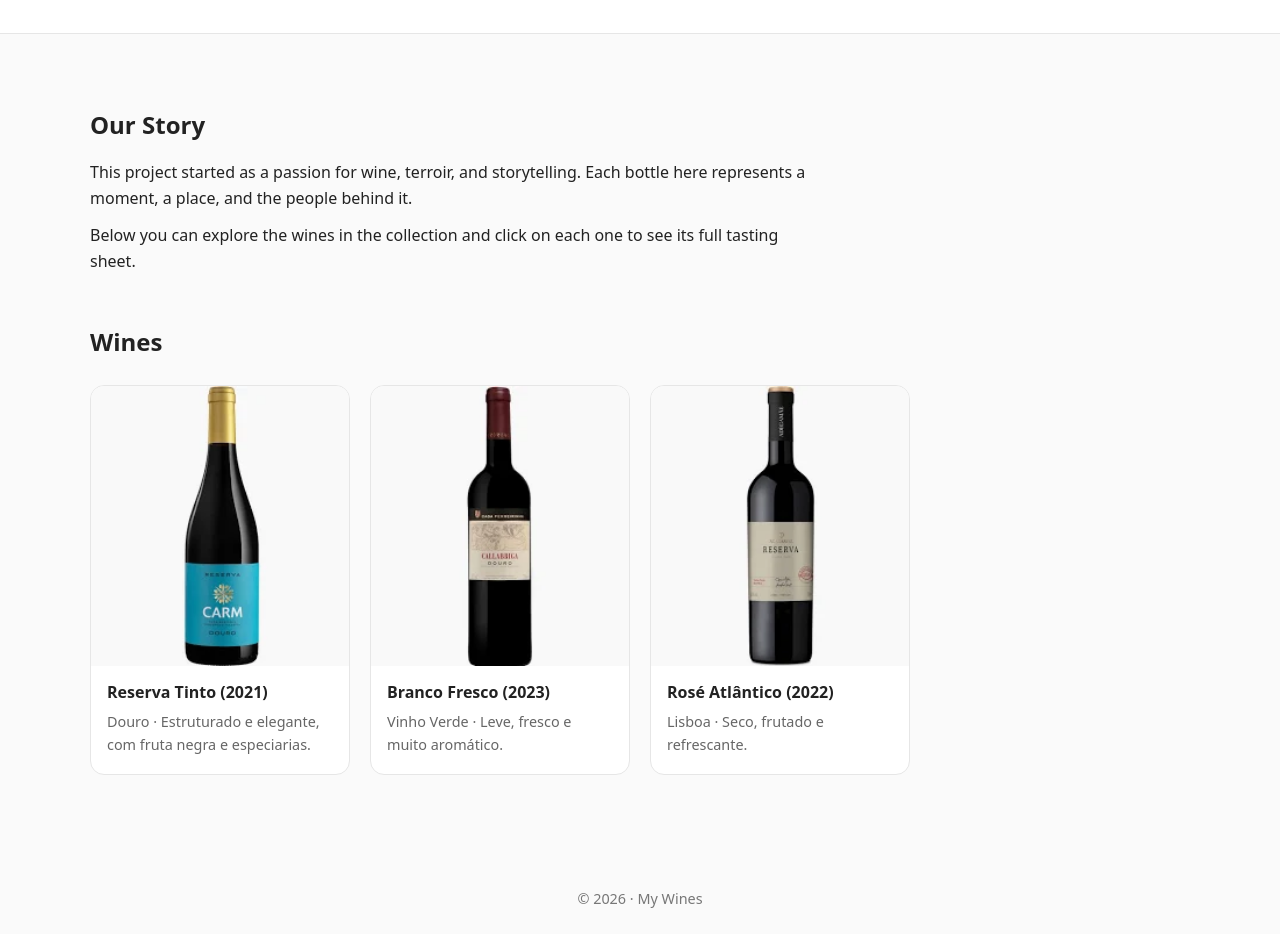
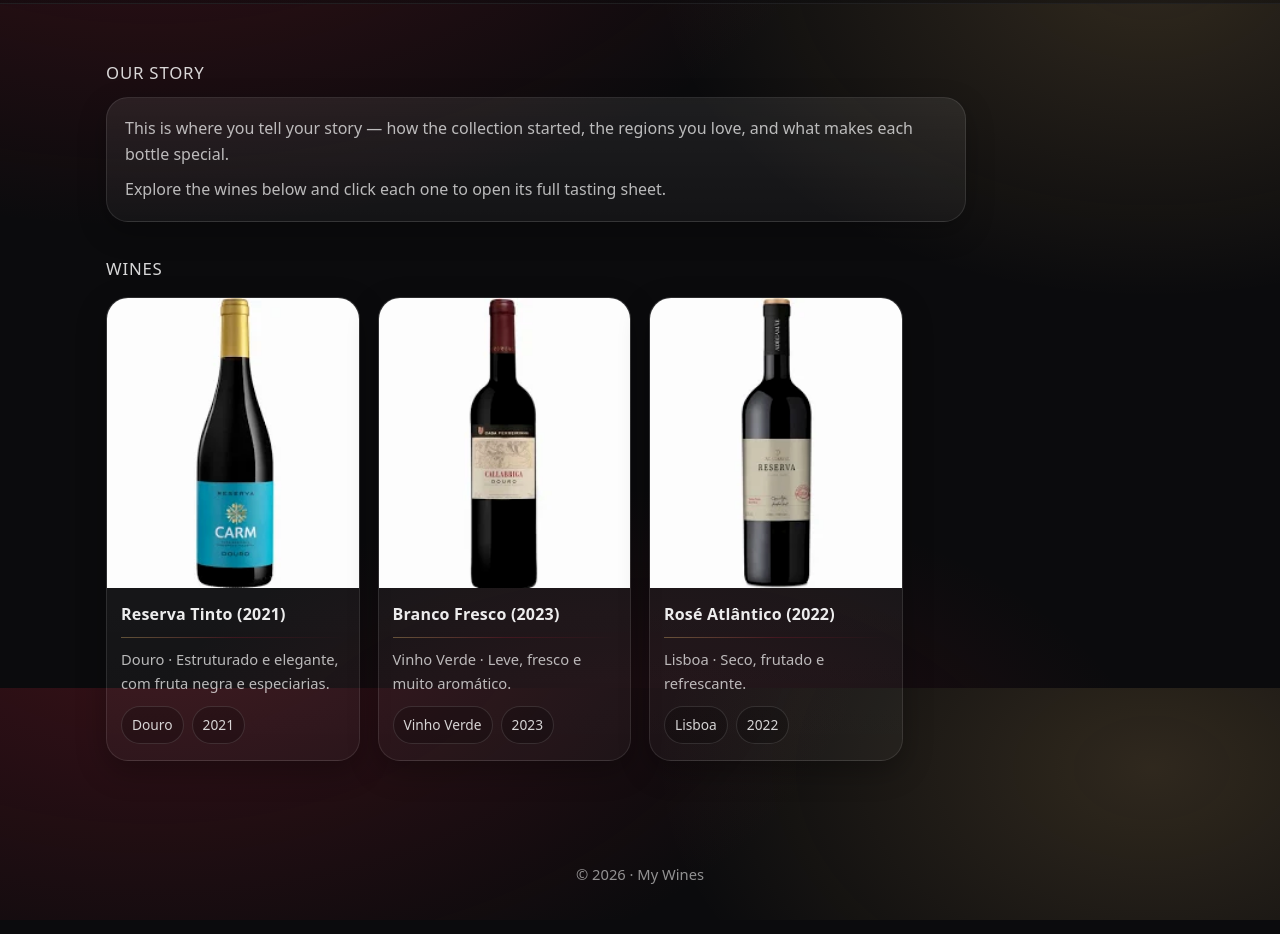
Before and after one commit to MTorgalP/vinhos_andre, a plain HTML site: page index.html in a window 1280 px wide. Shown: the part 112-1046 px from the top of the page. Drawn offline with Linux system fonts and the light colour scheme.

Commit message:
Update index.html

```diff
--- a/index.html
+++ b/index.html
@@ -6,129 +6,244 @@
   <title>My Wines</title>
 
   <style>
-    :root {
-      --max-width: 1100px;
-      --accent: #7b1e2b;
-      --border: #e6e6e6;
+    :root{
+      --bg: #0b0b0d;            /* deep charcoal */
+      --surface: rgba(255,255,255,.06);
+      --surface2: rgba(255,255,255,.09);
+      --border: rgba(255,255,255,.14);
+      --text: rgba(255,255,255,.92);
+      --muted: rgba(255,255,255,.70);
+      --accent: #b11f35;        /* wine red */
+      --accent2:#f1c376;        /* warm gold */
+      --shadow: 0 18px 40px rgba(0,0,0,.45);
+      --r-lg: 22px;
+      --r-md: 16px;
+      --max: 1100px;
     }
 
-    body {
-      margin: 0;
-      font-family: system-ui, -apple-system, BlinkMacSystemFont, "Segoe UI",
-        Roboto, sans-serif;
-      line-height: 1.6;
-      color: #222;
-      background: #fafafa;
+    *{ box-sizing:border-box; }
+    html,body{ height:100%; }
+
+    body{
+      margin:0;
+      font-family: ui-sans-serif, system-ui, -apple-system, Segoe UI, Roboto, Arial, sans-serif;
+      color: var(--text);
+      background:
+        radial-gradient(1200px 700px at 12% -10%, rgba(177,31,53,.28), transparent 60%),
+        radial-gradient(900px 600px at 90% 10%, rgba(241,195,118,.16), transparent 55%),
+        radial-gradient(900px 600px at 50% 120%, rgba(177,31,53,.18), transparent 60%),
+        var(--bg);
+      line-height:1.6;
     }
 
-    header {
-      background: #fff;
-      border-bottom: 1px solid var(--border);
+    a{ color:inherit; text-decoration:none; }
+    a:hover{ text-decoration:none; }
+
+    .container{
+      max-width: var(--max);
+      margin:0 auto;
+      padding: 22px 16px;
     }
 
-    .container {
-      max-width: var(--max-width);
-      margin: 0 auto;
-      padding: 24px 16px;
+    header{
+      position: sticky;
+      top:0;
+      z-index:10;
+      backdrop-filter: blur(14px);
+      background: linear-gradient(to bottom, rgba(11,11,13,.86), rgba(11,11,13,.40));
+      border-bottom: 1px solid rgba(255,255,255,.08);
     }
 
-    h1 {
-      margin: 0 0 8px;
-      font-size: 2rem;
+    .brand{
+      display:flex;
+      align-items:center;
+      justify-content:space-between;
+      gap:14px;
     }
 
-    h2 {
-      margin-top: 48px;
-      margin-bottom: 16px;
+    .brand-left{
+      display:flex;
+      flex-direction:column;
+      gap:2px;
+      min-width: 0;
     }
 
-    p {
-      margin: 0 0 12px;
+    .brand h1{
+      margin:0;
+      font-size: clamp(1.35rem, 2.2vw, 1.9rem);
+      letter-spacing:.2px;
+      white-space: nowrap;
+      overflow: hidden;
+      text-overflow: ellipsis;
     }
 
-    .story {
-      max-width: 720px;
+    .brand .tagline{
+      margin:0;
+      color: var(--muted);
+      font-size:.95rem;
     }
 
-    /* Wine grid */
-    .wine-grid {
-      display: grid;
-      grid-template-columns: repeat(auto-fill, minmax(240px, 1fr));
-      gap: 20px;
-      margin-top: 24px;
+    .badge{
+      display:inline-flex;
+      align-items:center;
+      gap:8px;
+      padding: 8px 12px;
+      border-radius: 999px;
+      background: rgba(255,255,255,.06);
+      border: 1px solid rgba(255,255,255,.10);
+      color: var(--muted);
+      font-size:.9rem;
+      flex-shrink: 0;
     }
 
-    .wine-card {
-      background: #fff;
-      border: 1px solid var(--border);
-      border-radius: 14px;
-      overflow: hidden;
-      text-decoration: none;
-      color: inherit;
-      transition: transform 0.15s ease, box-shadow 0.15s ease;
+    .badge-dot{
+      width:8px; height:8px; border-radius:50%;
+      background: linear-gradient(180deg, var(--accent2), var(--accent));
+      box-shadow: 0 0 0 3px rgba(177,31,53,.18);
     }
 
-    .wine-card:hover {
-      transform: translateY(-2px);
-      box-shadow: 0 8px 24px rgba(0, 0, 0, 0.08);
+    .section-title{
+      margin: 34px 0 10px;
+      font-size: 1.05rem;
+      letter-spacing:.8px;
+      text-transform: uppercase;
+      color: rgba(255,255,255,.84);
     }
 
-    .wine-card img {
-      width: 100%;
-      height: 280px;
-      object-fit: cover;
-      display: block;
+    .story{
+      padding: 18px 18px;
+      border-radius: var(--r-lg);
+      background: linear-gradient(180deg, rgba(255,255,255,.08), rgba(255,255,255,.04));
+      border: 1px solid rgba(255,255,255,.10);
+      box-shadow: 0 10px 28px rgba(0,0,0,.25);
+      max-width: 860px;
     }
 
-    .wine-card-content {
-      padding: 14px 16px 18px;
+    .story p{ margin: 0 0 10px; color: var(--muted); }
+    .story p:last-child{ margin-bottom:0; }
+
+    .wine-grid{
+      display:grid;
+      grid-template-columns: repeat(auto-fill, minmax(240px, 1fr));
+      gap: 18px;
+      margin-top: 14px;
     }
 
-    .wine-name {
-      font-weight: 600;
+    .wine-card{
+      border-radius: var(--r-lg);
+      overflow:hidden;
+      border: 1px solid rgba(255,255,255,.10);
+      background: linear-gradient(180deg, rgba(255,255,255,.07), rgba(255,255,255,.035));
+      box-shadow: 0 10px 30px rgba(0,0,0,.28);
+      transform: translateY(0);
+      transition: transform .18s ease, border-color .18s ease, background .18s ease, box-shadow .18s ease;
     }
 
-    .wine-meta {
-      margin-top: 4px;
-      font-size: 0.9rem;
-      color: #666;
+    .wine-card:hover{
+      transform: translateY(-4px);
+      border-color: rgba(241,195,118,.22);
+      background: linear-gradient(180deg, rgba(241,195,118,.10), rgba(255,255,255,.035));
+      box-shadow: var(--shadow);
     }
 
-    footer {
-      margin-top: 64px;
-      padding: 24px 16px;
-      text-align: center;
-      font-size: 0.9rem;
-      color: #777;
+    .wine-card img{
+      width:100%;
+      height: 290px;
+      object-fit: cover;
+      display:block;
+      filter: saturate(1.05) contrast(1.03);
+    }
+
+    .wine-card-content{
+      padding: 14px 14px 16px;
+    }
+
+    .wine-name{
+      font-weight: 650;
+      letter-spacing:.2px;
+    }
+
+    .wine-meta{
+      margin-top:6px;
+      color: var(--muted);
+      font-size: .92rem;
+    }
+
+    .wine-meta::before{
+      content:"";
+      display:block;
+      height:1px;
+      margin: 10px 0 10px;
+      background: linear-gradient(90deg, rgba(241,195,118,.35), rgba(177,31,53,.25), transparent);
+    }
+
+    .pill-row{
+      display:flex;
+      flex-wrap: wrap;
+      gap: 8px;
+      margin-top: 10px;
+    }
+
+    .pill{
+      display:inline-flex;
+      gap:8px;
+      align-items:center;
+      padding: 7px 10px;
+      border-radius: 999px;
+      background: rgba(0,0,0,.22);
+      border: 1px solid rgba(255,255,255,.12);
+      color: rgba(255,255,255,.82);
+      font-size: .86rem;
+    }
+
+    footer{
+      margin-top: 54px;
+      padding: 26px 16px 34px;
+      text-align:center;
+      color: rgba(255,255,255,.55);
+      font-size: .92rem;
+    }
+
+    /* Small screens polish */
+    @media (max-width: 520px){
+      .badge { display:none; }
+      .wine-card img { height: 250px; }
     }
   </style>
 </head>
+
 <body>
   <header>
-    <div class="container">
-      <h1>My Wines</h1>
-      <p>A personal collection and story</p>
+    <div class="container brand">
+      <div class="brand-left">
+        <h1>My Wines</h1>
+        <p class="tagline">A personal collection and story</p>
+      </div>
+
+      <div class="badge" aria-label="Wine count">
+        <span class="badge-dot"></span>
+        <span id="wineCount">Loading…</span>
+      </div>
     </div>
   </header>
 
   <main class="container">
-    <!-- Story / intro -->
-    <section class="story">
-      <h2>Our Story</h2>
-      <p>
-        This project started as a passion for wine, terroir, and storytelling.
-        Each bottle here represents a moment, a place, and the people behind it.
-      </p>
-      <p>
-        Below you can explore the wines in the collection and click on each one
-        to see its full tasting sheet.
-      </p>
+    <section>
+      <div class="section-title">Our Story</div>
+      <div class="story">
+        <p>
+          This is where you tell your story — how the collection started, the regions you love,
+          and what makes each bottle special.
+        </p>
+        <p>
+          Explore the wines below and click each one to open its full tasting sheet.
+        </p>
+      </div>
     </section>
 
-    <!-- Wine list -->
     <section>
-      <h2>Wines</h2>
-      <div id="wineGrid" class="wine-grid"></div>
+      <div class="section-title">Wines</div>
+      <div id="wineGrid" class="wine-grid" aria-live="polite"></div>
     </section>
   </main>
 
@@ -138,33 +253,48 @@
 
   <script>
     async function loadWines() {
+      const grid = document.getElementById("wineGrid");
+      const countEl = document.getElementById("wineCount");
+
       try {
-        const response = await fetch("data/vinhos.json");
+        const response = await fetch("data/vinhos.json", { cache: "no-store" });
+        if (!response.ok) {
+          throw new Error("Failed to load vinhos.json (HTTP " + response.status + ")");
+        }
+
         const wines = await response.json();
 
-        const grid = document.getElementById("wineGrid");
+        if (countEl) countEl.textContent = `${wines.length} wines`;
 
-        grid.innerHTML = wines
-          .map(
-            (wine) => `
-          <a class="wine-card" href="vinhos.html?id=${encodeURIComponent(
-            wine.id
-          )}">
-            <img src="${wine.imagem}" alt="${wine.nome} ${wine.ano}" />
+        grid.innerHTML = wines.map((wine) => `
+          <a class="wine-card" href="vinho.html?id=${encodeURIComponent(wine.id)}">
+            <img src="${wine.imagem}" alt="${wine.nome} ${wine.ano}" loading="lazy" />
             <div class="wine-card-content">
-              <div class="wine-name">
-                ${wine.nome} (${wine.ano})
-              </div>
+              <div class="wine-name">${wine.nome} (${wine.ano})</div>
               <div class="wine-meta">
                 ${wine.regiao} · ${wine.descricaoCurta}
+                <div class="pill-row">
+                  <span class="pill">${wine.regiao}</span>
+                  <span class="pill">${wine.ano}</span>
+                </div>
               </div>
             </div>
           </a>
-        `
-          )
-          .join("");
+        `).join("");
+
       } catch (error) {
-        console.error("Failed to load wines:", error);
+        console.error(error);
+        if (countEl) countEl.textContent = "Error";
+        grid.innerHTML = `
+          <div class="story" style="max-width: 100%;">
+            <p style="color: rgba(255,255,255,.86); margin:0 0 8px;">
+              Could not load <strong>data/vinhos.json</strong>.
+            </p>
+            <p style="margin:0; color: rgba(255,255,255,.70);">
+              Check the file path, commit/push status, and that GitHub Pages is serving from the correct folder.
+            </p>
+          </div>
+        `;
       }
     }
 
```
